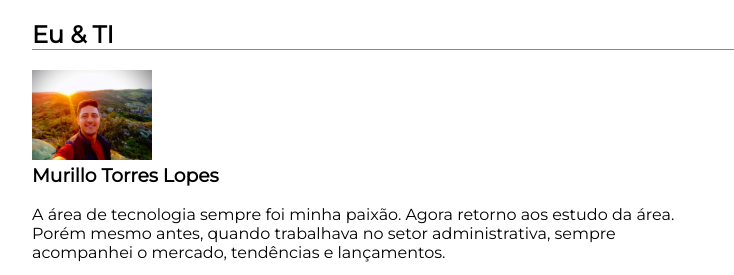
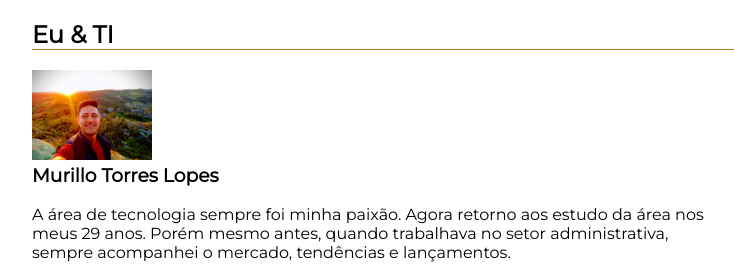
Before and after one commit to Kenzie-Academy-Brasil-Developers/trabalhando-git-equipe-sprint-1-murillotlopes, a plain HTML site: page index.html in a window 1280 px wide. Shown: the top 275 px of the page, without its empty margins (160-894 px from the left). Drawn offline with Linux system fonts and the light colour scheme.

Commit message:
03-08-21 inclusão de nova informação no perfil de murillo

```diff
--- a/index.html
+++ b/index.html
@@ -18,7 +18,7 @@
                 </aside>
                 <article>
                     <h3>Murillo Torres Lopes</h3>
-                    <p>A área de tecnologia sempre foi minha paixão. Agora retorno aos estudo da área. Porém mesmo antes, quando trabalhava no setor administrativa, sempre acompanhei o mercado, tendências e lançamentos.</p>
+                    <p>A área de tecnologia sempre foi minha paixão. Agora retorno aos estudo da área nos meus 29 anos. Porém mesmo antes, quando trabalhava no setor administrativa, sempre acompanhei o mercado, tendências e lançamentos.</p>
 
                     <p>Atualmente estou focado em aprender tecnologias <em>web</em> e <em>mobile</em>. Além da Kenzie, curso ensino superior pela <abbr title="Faculdades de Tecnologia do Estado de São Paulo">FATEC</abbr>, faço cursos complementares e estudo inglês pelo <a href="https://www.duolingo.com/" title="Duolingo">Duolingo</a></p>
 
```
